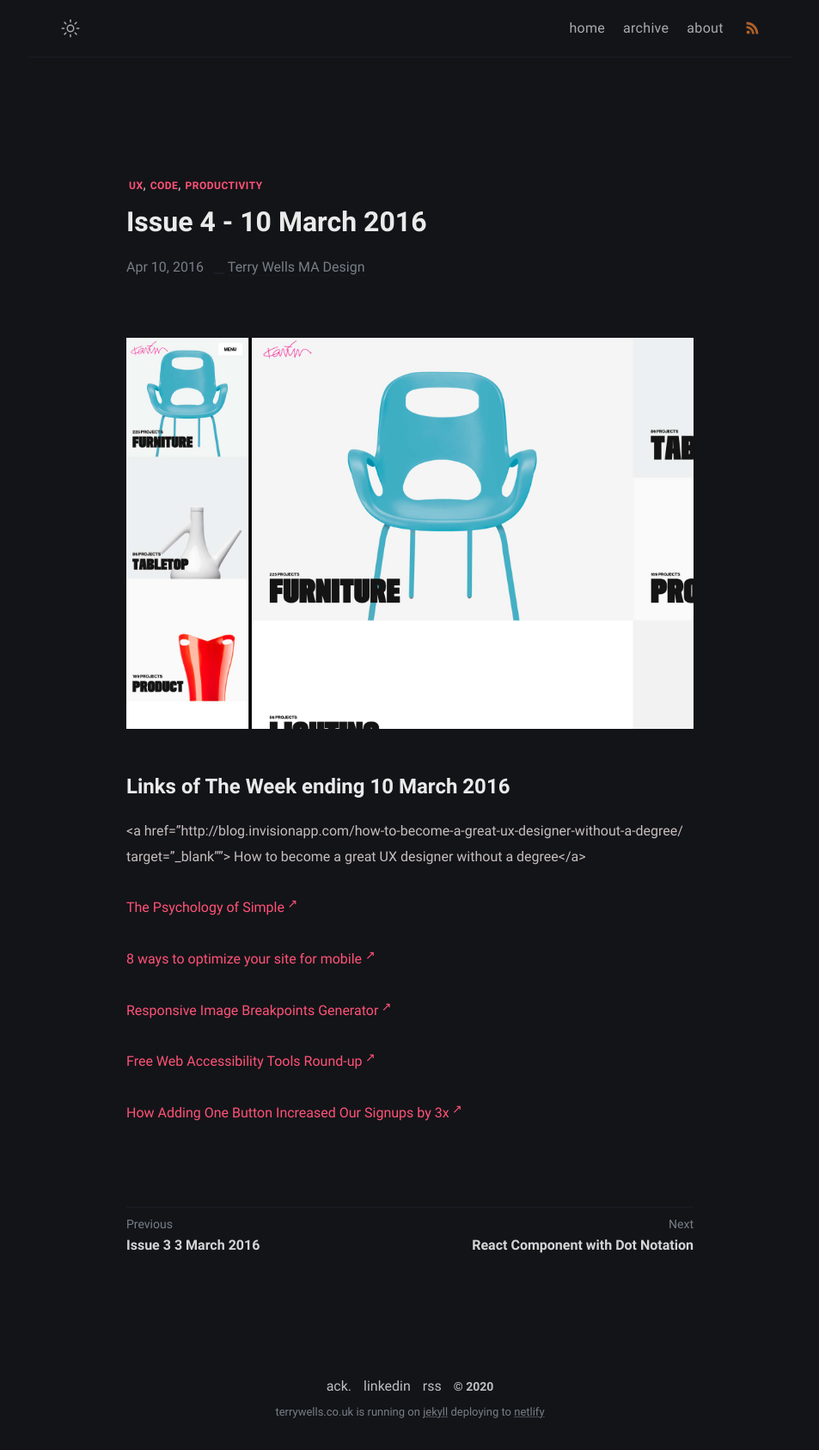
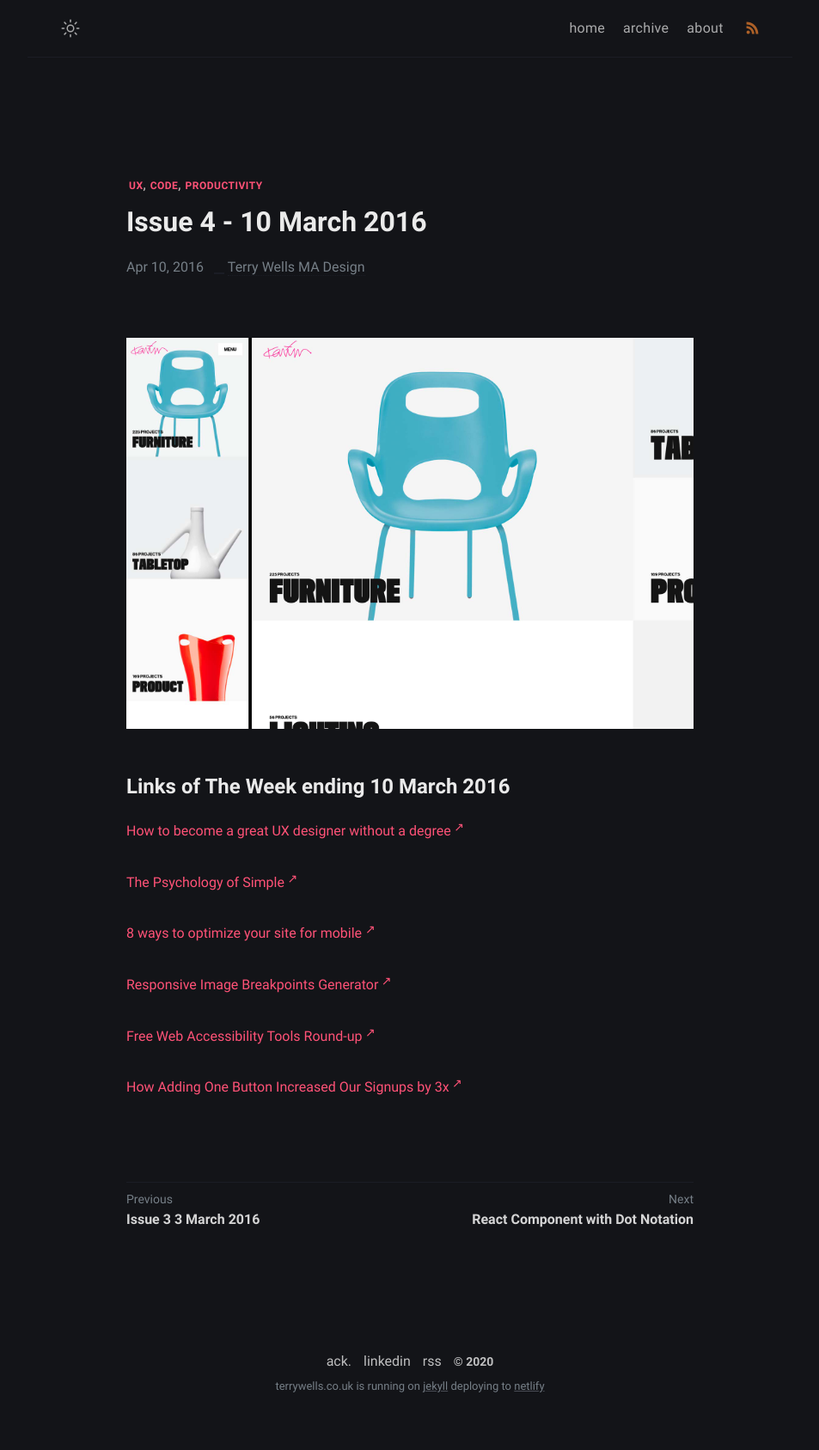
Before and after one commit to wristtattoo/jekyll-klise, a Jekyll site: the page built from _posts/2020-11-03-issue-4-10-march-2016.md, in a window 1280 px wide. Shown: the whole page at 86% size, without its empty margins (163-1116 px from the left). Built offline with Jekyll 4.4.1, drawn with Linux system fonts in a browser that asks for light colours; a script that is not in the unit is left out; after the commit the page ends 1657 px from its top, so only the background shows below that.

Commit message:
Update Links of The Week “2020-11-03-issue-4-10-march-2016”

```diff
--- a/_posts/2020-11-03-issue-4-10-march-2016.md
+++ b/_posts/2020-11-03-issue-4-10-march-2016.md
@@ -8,7 +8,7 @@ date: 2016-04-10T08:22:28.934Z
 
 # Links of The Week ending 10 March 2016
 
-<a href="http://blog.invisionapp.com/how-to-become-a-great-ux-designer-without-a-degree/ target="_blank"">
+<a href="http://blog.invisionapp.com/how-to-become-a-great-ux-designer-without-a-degree/" target="_blank">
 How to become a great UX designer without a degree</a>
 
 <a href="http://blog.crew.co/the-psychology-of-simple/?utm_source=HeyDesigner&amp;utm_campaign=9323f3a481-weekly_54&amp;utm_medium=email&amp;utm_term=0_20be8721b2-9323f3a481-86559089" target="_blank">The Psychology of Simple</a>
```
